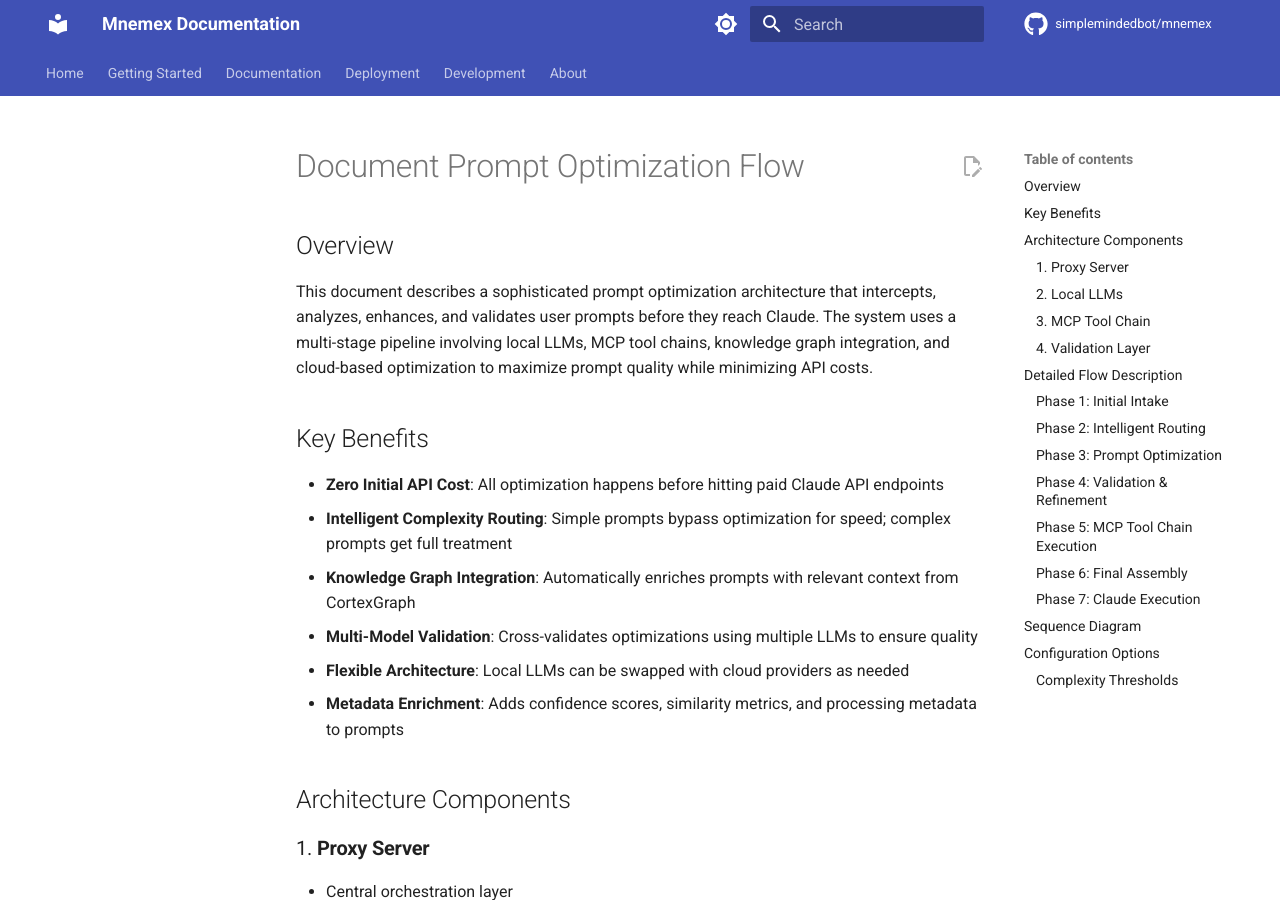
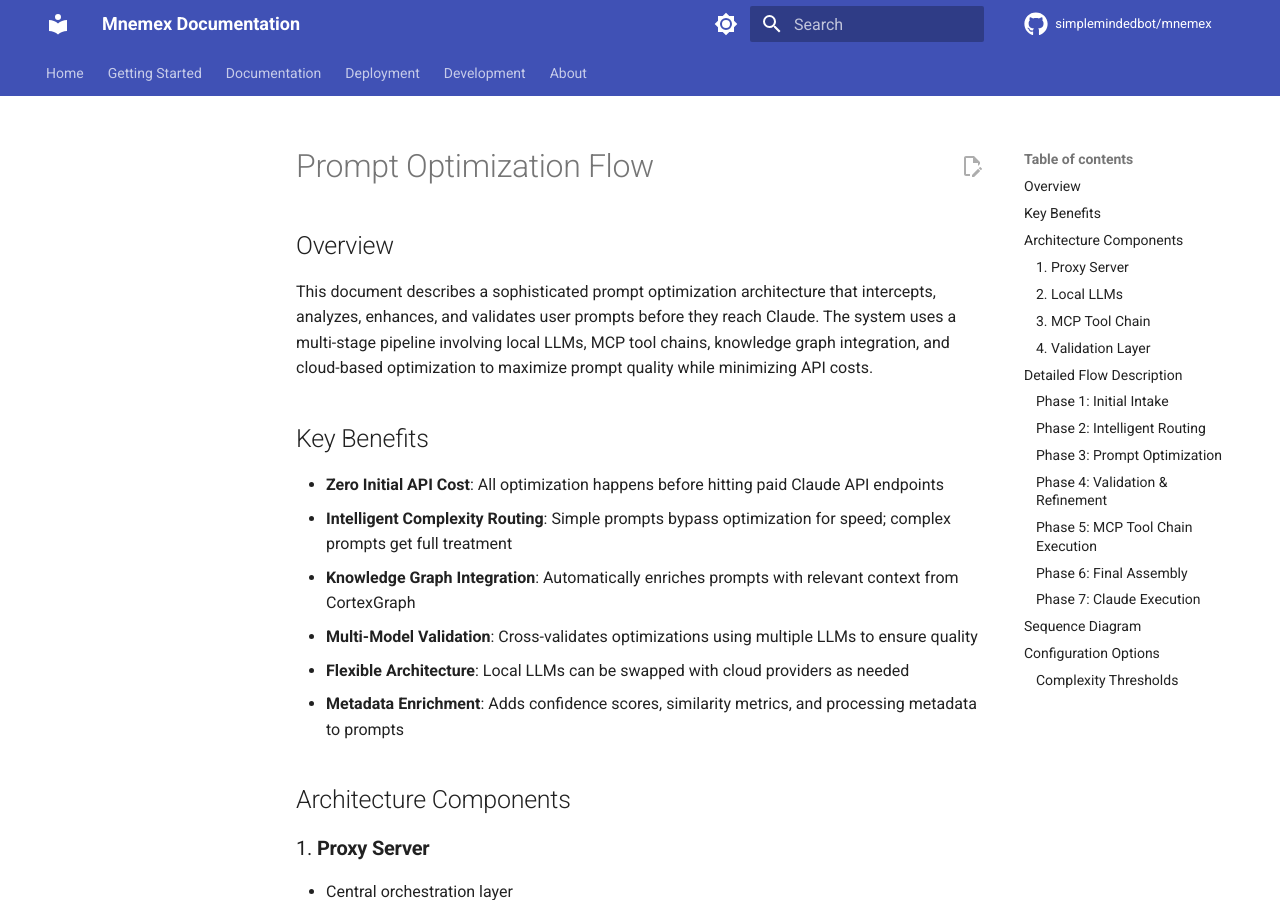
Before and after one commit to mnemexai/mnemex, an MkDocs documentation site: the page built from docs/prompt_optimization_flow.md, in a window 1280 px wide and 900 px high. Built offline with MkDocs 1.6.1 and Material for MkDocs 9.7.7, drawn with Linux system fonts in a browser that asks for light colours; comment, search, counter and statistics services are not loaded.

Commit message:
Update docs/prompt_optimization_flow.md
Co-authored-by: gemini-code-assist[bot] <176961590+gemini-code-assist[bot]@users.noreply.github.com>

```diff
--- a/docs/prompt_optimization_flow.md
+++ b/docs/prompt_optimization_flow.md
@@ -1,4 +1,4 @@
-# Document Prompt Optimization Flow
+# Prompt Optimization Flow
 
 ## Overview
 
```
